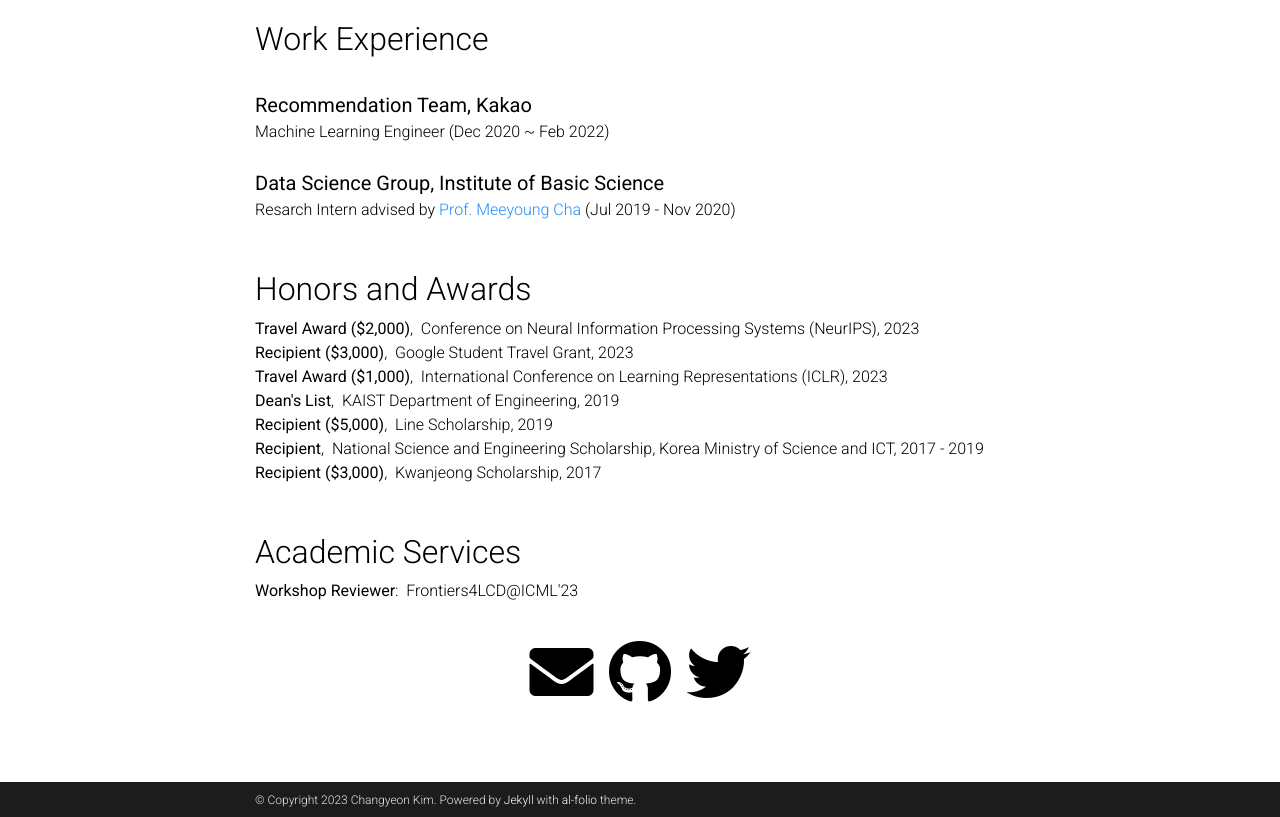
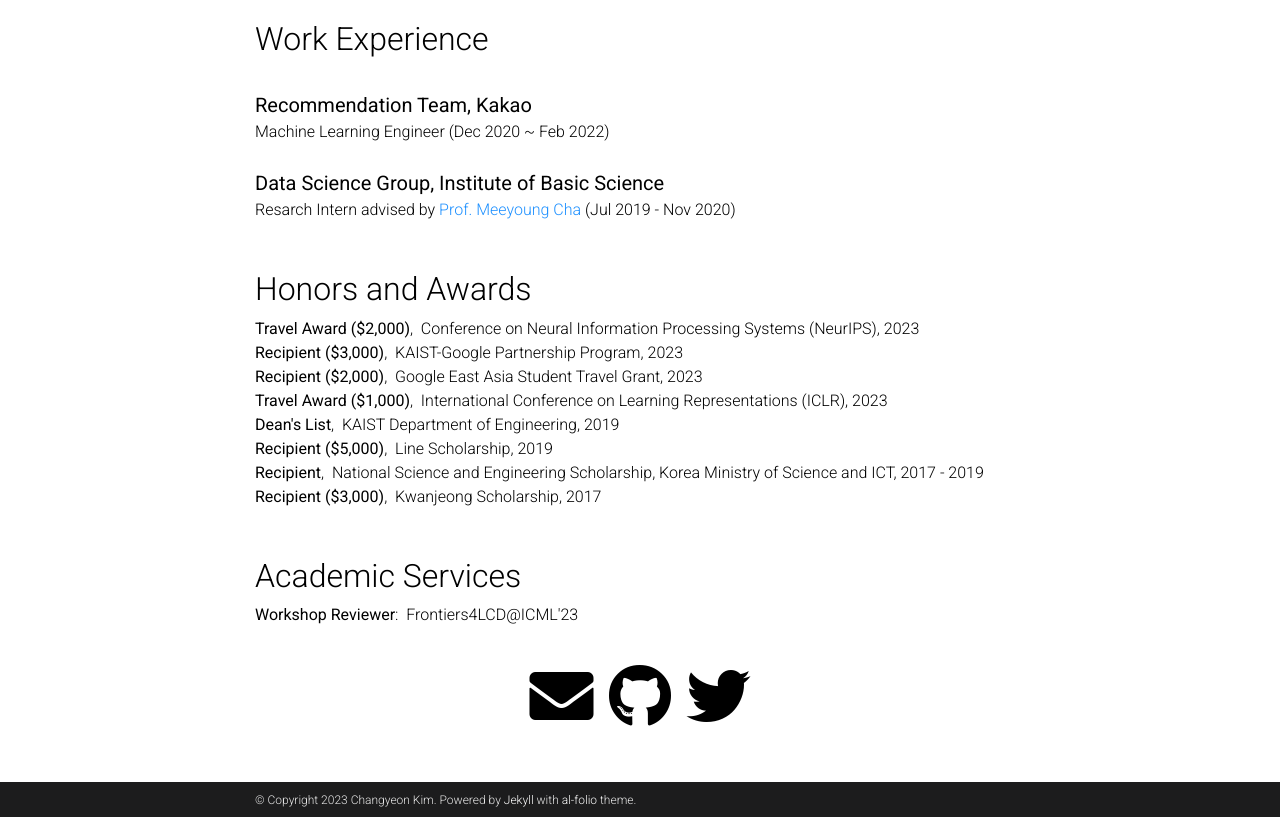
Before and after one commit to csmile-1006/csmile-1006.github.io, a Jekyll site: the page built from _pages/about.md, in a window 1280 px wide and 900 px high, scrolled down 883 px, cut to the strip 83-900 px from the top of the window. Built offline with Jekyll 4.4.1, drawn with Linux system fonts in a browser that asks for light colours; emoji names are drawn with the system emoji font; comment, search, counter and statistics services are not loaded; a style sheet for code colours, icons or effects is not loaded.

Commit message:
add google student grant

```diff
--- a/_bibliography/papers.bib
+++ b/_bibliography/papers.bib
@@ -8,6 +8,8 @@
   year={2023},
   booktitle={Conference on Neural Information Processing Systems (NeurIPS)},
   note={Previously accepted to ICML 2023 Workshop on New Frontiers in Learning, Control, and Dynamical Systems},
+  url={https://openreview.net/forum?id=G8nal7MpIQ},
+  pdf={https://openreview.net/pdf?id=G8nal7MpIQ},
   website={https://sites.google.com/view/2023arp},
   code={https://github.com/csmile-1006/ARP},
   arxiv={2309.10790},
@@ -34,7 +36,7 @@ selected={true}
   title={Dynamics-Augmented Decision Transformer for Offline Dynamics Generalization},
   author={Kim*, Changyeon and Kim*, Junsu and Seo, Younggyo and Lee, Kimin and Lee, Honglak and Shin, Jinwoo},
   year={2022},
-  booktitle={Neural Information Processing Systems 2022 Workshop on Offline Reinforcement Learning},
+  booktitle={Conference on Neural Information Processing Systems (NeurIPS) Workshop on Offline Reinforcement Learning},
   url={https://openreview.net/forum?id=Peot1SFDX0},
   pdf={https://openreview.net/pdf?id=Peot1SFDX0},
   note={(*: equal contribution)},
--- a/_pages/about.md
+++ b/_pages/about.md
@@ -29,7 +29,9 @@ honors:
   - name: Travel Award ($2,000)
     comment: Conference on Neural Information Processing Systems (NeurIPS), 2023
   - name: Recipient ($3,000)
-    comment: Google Student Travel Grant, 2023
+    comment: KAIST-Google Partnership Program, 2023
+  - name: Recipient ($2,000)
+    comment: Google East Asia Student Travel Grant, 2023
   - name: Travel Award ($1,000)
     comment: International Conference on Learning Representations (ICLR), 2023
   - name: Dean's List
```
